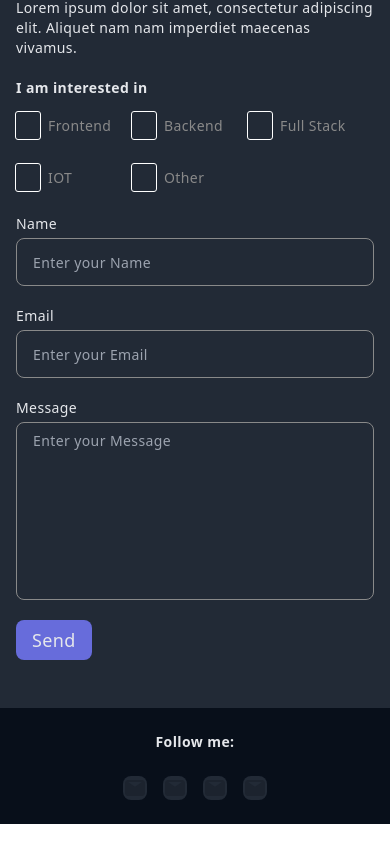
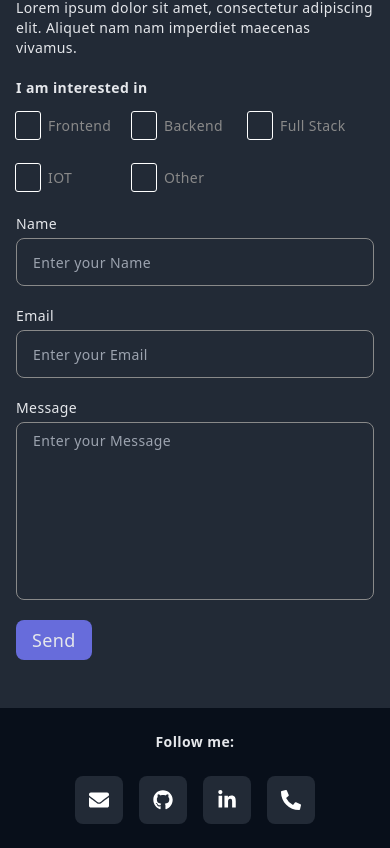
Before and after one commit to DanUgbeye/portfolio-v2, a React (Vite) app: page / in a window 390 px wide. Shown: the part 4642-5490 px from the top of the page. Before the commit the page ends 5466 px from the top, so only its background shows below. Built offline with nearby package versions, Linux system fonts and the light colour scheme.

Commit message:
feat: added hover state to footer links and changed their alignment on small screen

```diff
--- a/src/components/footer/FooterLink.component.tsx
+++ b/src/components/footer/FooterLink.component.tsx
@@ -4,7 +4,7 @@ export interface FooterLinkProps extends React.PropsWithChildren {}
 
 export default function FooterLink(props: FooterLinkProps) {
   return (
-    <button className=" h-6 md:h-12 aspect-square rounded-lg bg-deep-blue-700 grid place-items-center ">
+    <button className=" h-12 aspect-square rounded-lg bg-deep-blue-700 hover:bg-gray-600/50 hover:shadow-round-lg hover:shadow-gray-600/30 grid place-items-center transition-colors duration-200 ">
       {props.children}
     </button>
   );
--- a/src/components/footer/index.tsx
+++ b/src/components/footer/index.tsx
@@ -1,31 +1,38 @@
-import React from 'react'
-import StyledSection from '../StyledSection.component'
-import FooterLink from './FooterLink.component'
-import EmailIcon from "../../assets/svg/email.svg";
+import React from "react";
+import StyledSection from "../StyledSection.component";
+import FooterLink from "./FooterLink.component";
+
+// icon imports
+import { FaGithub, FaLinkedinIn, FaEnvelope, FaPhoneAlt } from "react-icons/fa";
 
 export default function Footer() {
   return (
-    <StyledSection  className=" bg-footer ">
+    <StyledSection className=" bg-footer ">
       <div className=" py-[1.5rem] sm:py-[4rem] gap-y-6 flex flex-col">
         <h4 className=" text-sm font-bold text-center ">Follow me:</h4>
-        <div className="  max-w-full mx-auto flex flex-wrap gap-x-4 md:gap-x-9 ">
-          <FooterLink>
-            <img src={EmailIcon} alt="" className="  " />
-          </FooterLink>
 
-          <FooterLink>
-            <img src={EmailIcon} alt="" className="  " />
-          </FooterLink>
+        <div className=" max-w-fit w-fit px-8 mx-auto flex flex-wrap gap-x-4 md:gap-x-8 gap-y-4 ">
+          <div className=" flex gap-x-4 md:gap-x-8 mx-auto ">
+            <FooterLink>
+              <FaEnvelope size={20} className=" text-white " />
+            </FooterLink>
 
-          <FooterLink>
-            <img src={EmailIcon} alt="" className="  " />
-          </FooterLink>
+            <FooterLink>
+              <FaGithub size={20} className=" text-white " />
+            </FooterLink>
+          </div>
 
-          <FooterLink>
-            <img src={EmailIcon} alt="" className="  " />
-          </FooterLink>
+          <div className=" flex gap-x-4 md:gap-x-8 mx-auto ">
+            <FooterLink>
+              <FaLinkedinIn size={20} className=" text-white " />
+            </FooterLink>
+
+            <FooterLink>
+              <FaPhoneAlt size={20} className=" text-white " />
+            </FooterLink>
+          </div>
         </div>
       </div>
     </StyledSection>
-  )
+  );
 }
```
